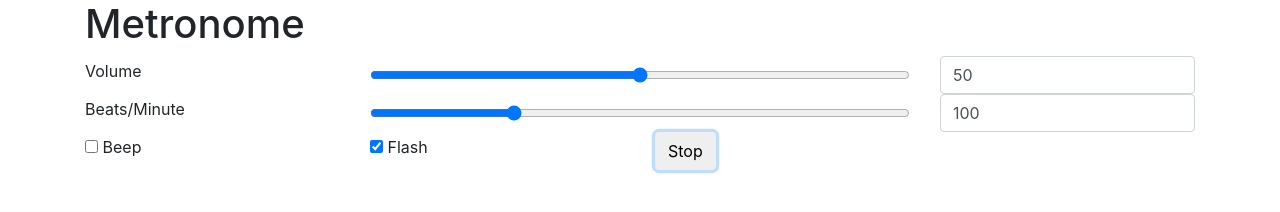
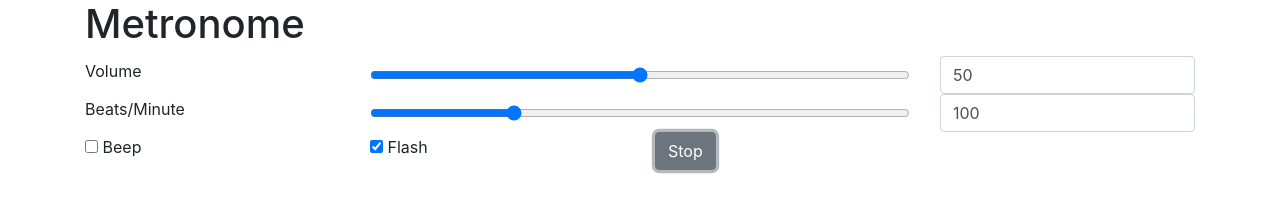
Before and after one commit to jdfin/jdfin.github.io, a plain HTML site: page metronome/index.html in a window 1280 px wide. Both pictures are taken after a click on the button "Start". Drawn offline with nearby package versions, Linux system fonts and the light colour scheme.

Commit message:
change btn-default to btn-secondary

```diff
--- a/metronome/index.html
+++ b/metronome/index.html
@@ -62,7 +62,7 @@
           </label>
         </div>
         <div class="col-sm-3">
-          <button class="btn btn-default" id="startStop"
+          <button class="btn btn-secondary" id="startStop"
                   onclick="startStop();">Start</button>
         </div>
       </div>
--- a/metronome/metronome.js
+++ b/metronome/metronome.js
@@ -40,7 +40,7 @@ var flash = true;
 function bop() {
   // always reset it, since flash might change to false while the
   // button is colored
-  document.querySelector("#startStop").style.backgroundColor = "buttonface";
+  document.querySelector("#startStop").style.backgroundColor = "#6c757d";
 }
 
 function bip() {
```
